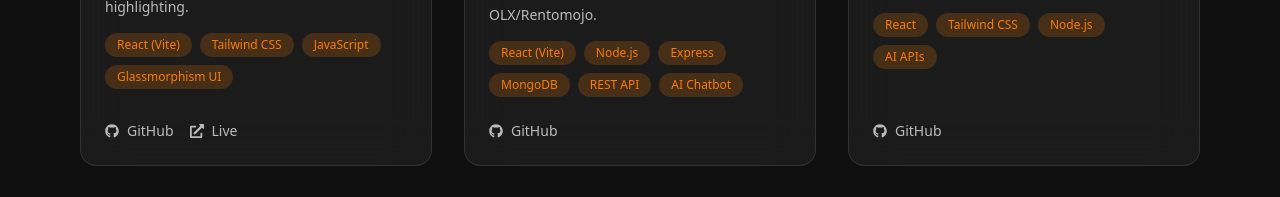
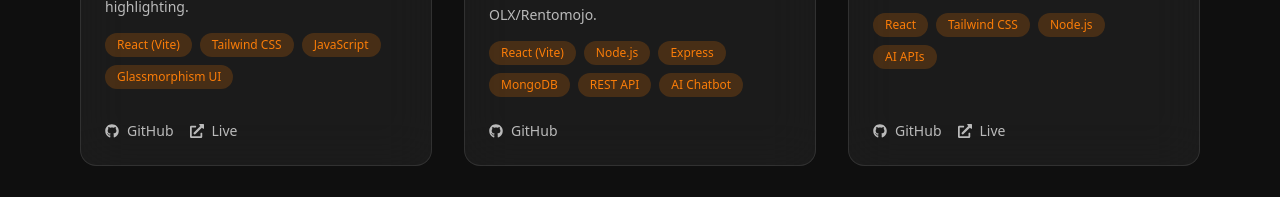
Before and after one commit to Karanx11/Portfolio, a React app in the folder frontend/: page / in a window 1280 px wide. Shown: the part 2960-3157 px from the top of the page. Built offline with nearby package versions, Linux system fonts and the light colour scheme; the HTML template or start-up script is replaced by a standard one.

Commit message:
Added live link

```diff
--- a/frontend/src/pages/Projects.jsx
+++ b/frontend/src/pages/Projects.jsx
@@ -38,6 +38,7 @@ const projects = [
       "An AI-powered study planning platform that extracts syllabus topics, tracks progress, predicts exam readiness, and generates personalized study plans.",
     tech: ["React", "Tailwind CSS", "Node.js", "AI APIs"],
     github: "https://github.com/Karanx11/AI-Study-Planner",
+    live:"https://ai-study-planner-1-1ixn.onrender.com/",
     image: studyPlannerImg,
   },
   {
```
